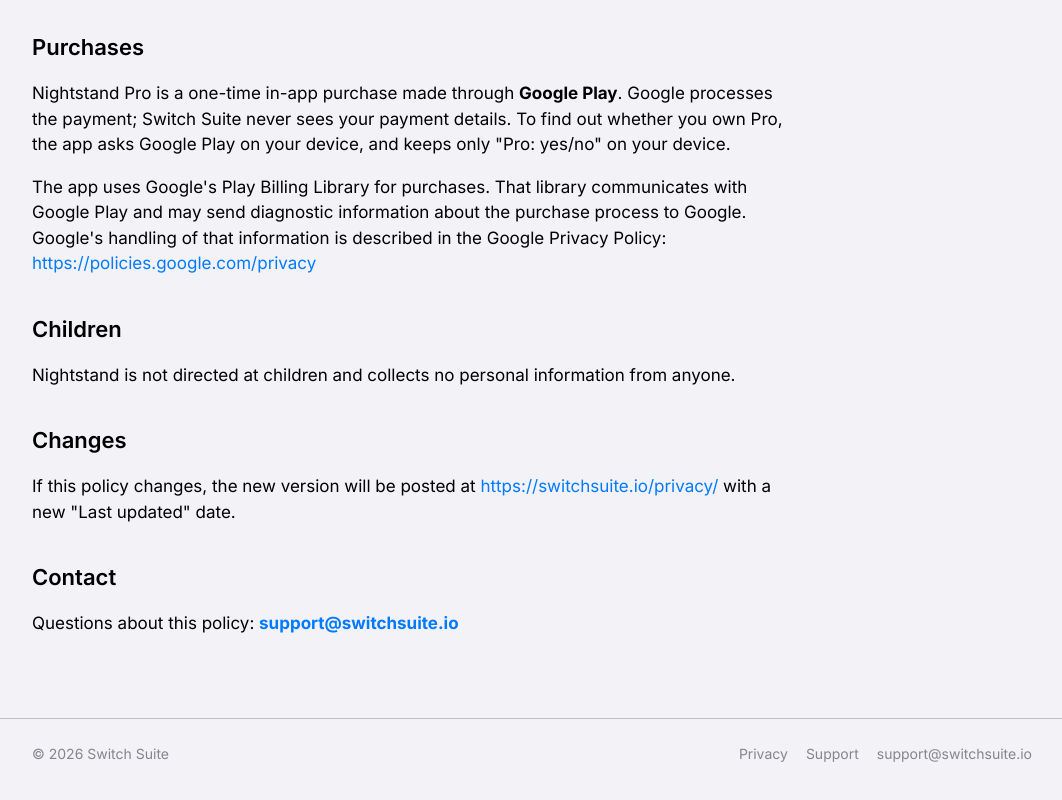
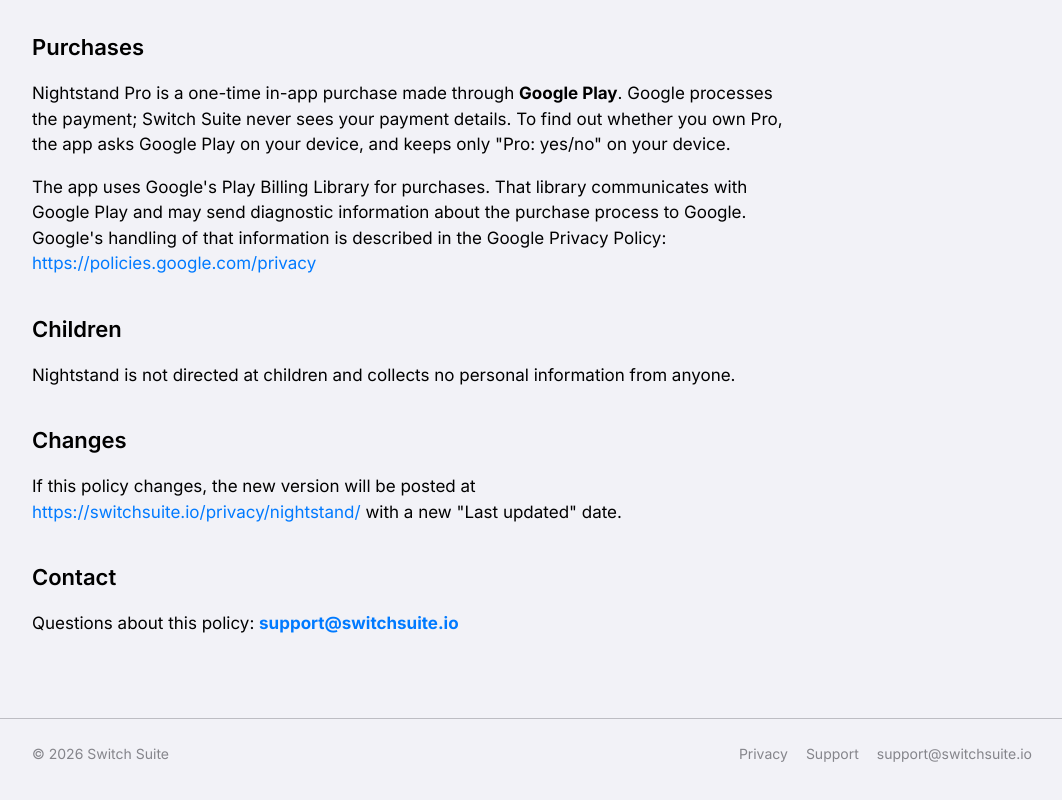
Before and after one commit to ciderguyms/switchsuite-site, a plain HTML site: page privacy/nightstand/index.html in a window 1280 px wide. Shown: the part 742-1542 px from the top of the page, without its empty margins (108-1170 px from the left). Drawn offline with Linux system fonts and the light colour scheme.

Commit message:
Privacy: Nightstand policy changes are posted at /privacy/nightstand/
Co-Authored-By: Claude Opus 5.5 <noreply@anthropic.com>

```diff
--- a/privacy/nightstand/index.html
+++ b/privacy/nightstand/index.html
@@ -40,7 +40,7 @@
 <h2>Children</h2>
 <p>Nightstand is not directed at children and collects no personal information from anyone.</p>
 <h2>Changes</h2>
-<p>If this policy changes, the new version will be posted at <a href="https://switchsuite.io/privacy/">https://switchsuite.io/privacy/</a> with a new "Last updated" date.</p>
+<p>If this policy changes, the new version will be posted at <a href="https://switchsuite.io/privacy/nightstand/">https://switchsuite.io/privacy/nightstand/</a> with a new "Last updated" date.</p>
 <h2>Contact</h2>
 <p>Questions about this policy: <strong><a href="mailto:support@switchsuite.io">support@switchsuite.io</a></strong></p>
 </article>
```
